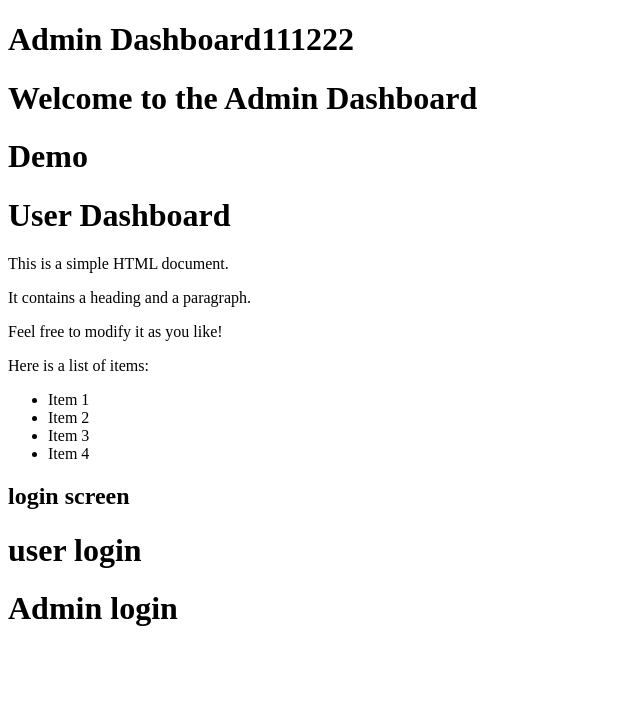
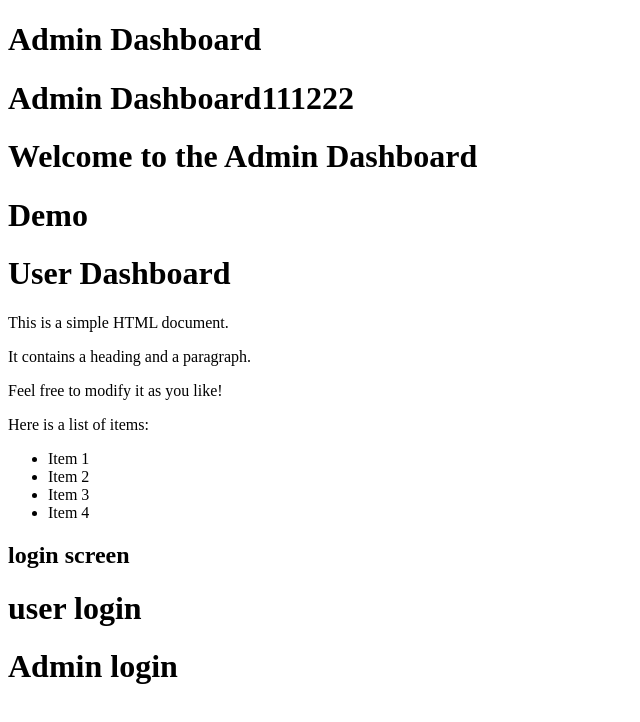
Before and after one commit to premchanduyerra123/gitdemo, a plain HTML site: page index.html in a window 1280 px wide. Shown: the whole page, without its empty margins (0-640 px from the left). Drawn offline with Linux system fonts and the light colour scheme.

Commit message:
rebased to dev

```diff
--- a/index.html
+++ b/index.html
@@ -9,6 +9,7 @@
 
 <body>
 
+    <h1>Admin Dashboard</h1>
     <h1>Admin Dashboard111222</h1>
     <h1>Welcome to the Admin Dashboard</h1>
     <h1>Demo</h1>
```
